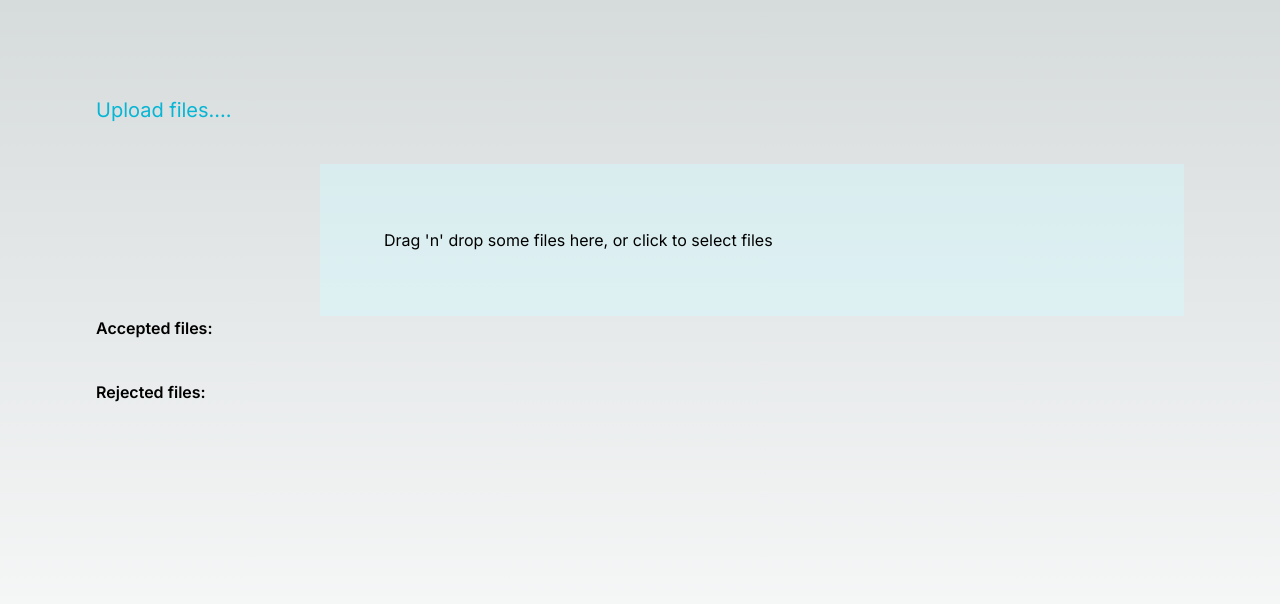
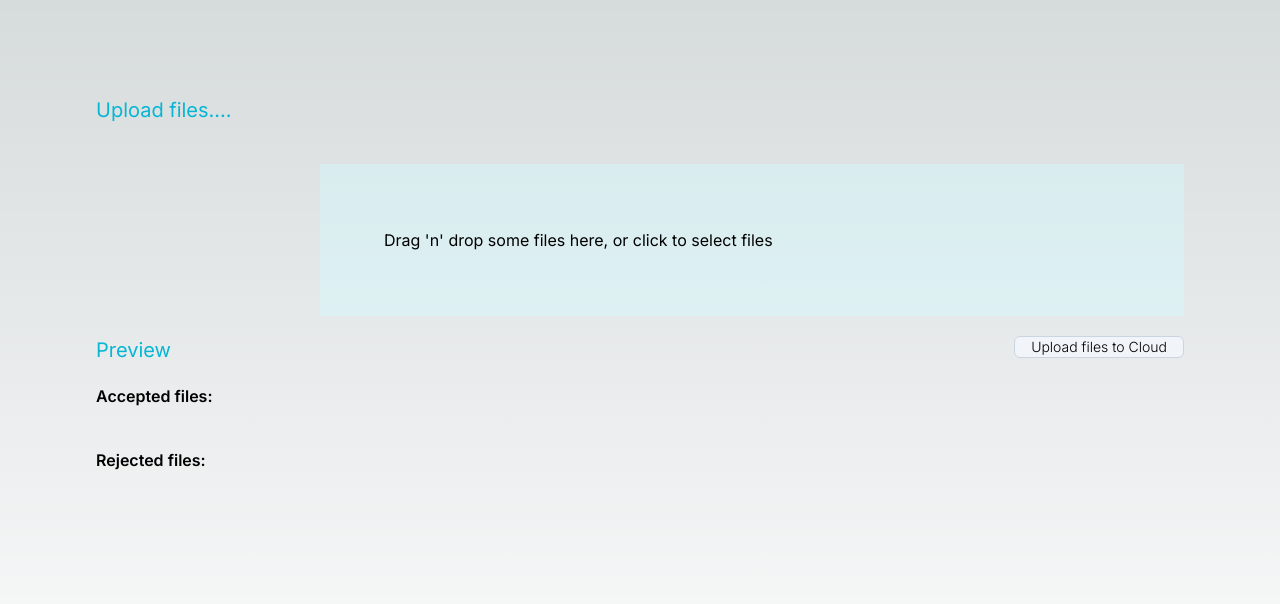
Before and after one commit to johnhm22/drag-and-drop, a Next.js app: page / in a window 1280 px wide. Shown: the top 604 px of the page. Built offline with nearby package versions, Linux system fonts and the light colour scheme.

Commit message:
Removing commented out code Updating tailwind settings Adding handleSubmit function

```diff
--- a/app/components/DropZone.tsx
+++ b/app/components/DropZone.tsx
@@ -27,7 +27,7 @@ const DropZone = ({ className }: { className: string }) => {
   const [rejectedFiles, setRejectedFiles] = useState<RejectedFile[]>([]);
 
   const onDrop = useCallback(
-    (acceptedFiles: File[], fileRejections: File[]) => {
+    (acceptedFiles: File[], fileRejections: RejectedFile[]) => {
       // Do something with the files
       if (acceptedFiles.length) {
         setFiles((prevFiles) => [
@@ -36,10 +36,7 @@ const DropZone = ({ className }: { className: string }) => {
             Object.assign(file, { preview: URL.createObjectURL(file) })
           ),
         ]);
-
-        //   setShareData((prevState) => [...(prevState || []), shareToAdd]);
-
-        // setFiles( (prevFiles) => [...prevFiles, ...acceptedFiles.map((file) => ...file, { preview: URL.createObjectURL(file) } )  ] );
+        console.log('accpetedFiles', acceptedFiles);
       }
       if (fileRejections?.length) {
         setRejectedFiles((prevFiles) => [...prevFiles, ...fileRejections]);
@@ -48,13 +45,7 @@ const DropZone = ({ className }: { className: string }) => {
     []
   );
 
-  const {
-    getRootProps,
-    getInputProps,
-    isDragActive,
-    // acceptedFiles,
-    // fileRejections,
-  } = useDropzone({
+  const { getRootProps, getInputProps, isDragActive } = useDropzone({
     onDrop,
     accept: {
       'image/jpeg': ['.jpeg'],
@@ -66,7 +57,7 @@ const DropZone = ({ className }: { className: string }) => {
   const acceptedFiles = files.map((file) => (
     <li
       key={file.name}
-      className='flex items-start w-2/5 place-content-between'
+      className='flex items-start w-2/5 place-content-between mb-5'
     >
       <div className='flex flex-col gap-2 text-sm'>
         {file.name} - {file.size} bytes
@@ -119,8 +110,28 @@ const DropZone = ({ className }: { className: string }) => {
     );
   };
 
+  const handleSubmit = async (e: React.FormEvent<HTMLFormElement>) => {
+    e.preventDefault();
+    if (!files.length) return;
+    const formData = new FormData();
+    files.forEach((file) => {
+      formData.append('file', file);
+    });
+    formData.append('upload_preset', 'dragdrop');
+
+    const URL = process.env.NEXT_PUBLIC_CLOUDINARY_URL!;
+
+    const data = await fetch(URL, {
+      method: 'POST',
+      body: formData,
+    }).then((res) => res.json());
+
+    console.log('data', data);
+    setFiles([]);
+  };
+
   return (
-    <>
+    <form onSubmit={handleSubmit}>
       <div {...getRootProps({ className: className })}>
         <input {...getInputProps()} />
         {isDragActive ? (
@@ -128,6 +139,25 @@ const DropZone = ({ className }: { className: string }) => {
         ) : (
           <p>Drag 'n' drop some files here, or click to select files</p>
         )}
+      </div>
+      {/* <p className='font-light italic'>Test section</p>
+      <label htmlFor='fileInput'>Select files</label>
+      <input
+        type='file'
+        id='fileInput'
+        multiple
+        accept='.jpeg, .png, .jpg'
+        onChange={(e) => console.log(e.target.files)}
+      ></input>
+      <p className='font-light italic'>End of test section</p> */}
+      <div className='flex flex-row justify-between my-5'>
+        <h3 className='text-cyan-500 text-xl'>Preview</h3>
+        <button
+          type='submit'
+          className='rounded-md font-light bg-slate-100 text-sm px-4 h-1/2 border border-slate-300'
+        >
+          Upload files to Cloud
+        </button>
       </div>
       <div>
         <div className='flex flex-col'>
@@ -139,7 +169,7 @@ const DropZone = ({ className }: { className: string }) => {
           <ul>{rejectedFileItems}</ul>
         </div>
       </div>
-    </>
+    </form>
   );
 };
 
```
